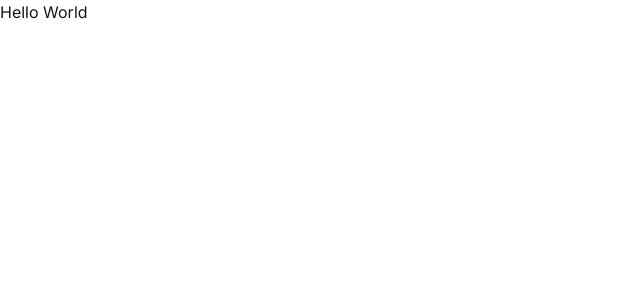
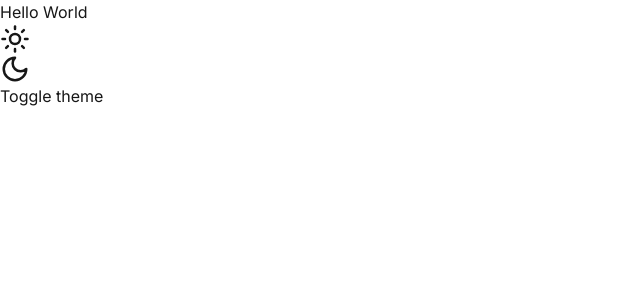
Before and after one commit to rcm-webdev/nextjs-portfolio-bento, a Next.js app: page / in a window 1280 px wide. Shown: the top 300 px of the page, without its empty margins (0-640 px from the left). Built offline with nearby package versions, Linux system fonts and the light colour scheme.

Commit message:
create theme toggle

```diff
--- /dev/null
+++ b/app/components/theme-toggle.tsx
@@ -0,0 +1,24 @@
+"use client";
+
+import { Moon, Sun } from "lucide-react";
+import { useTheme } from "next-themes";
+
+export function ThemeToggle() {
+  const { setTheme, theme } = useTheme();
+  return (
+    <button
+      className="relative inline-flex"
+      onClick={() => setTheme(theme === "light" ? "dark" : "light")}
+    >
+      <Sun
+        size="30"
+        className="transition-all scale-100 rotate-0 dark:-rotate-90 dark:scale-0"
+      />
+      <Moon
+        size="30"
+        className="absolute transition-all scale-0 rotate-90 dark:rotate-0 dark:scale-100"
+      />
+      <span className="sr-only">Toggle theme</span>
+    </button>
+  );
+}
--- a/app/page.tsx
+++ b/app/page.tsx
@@ -1,11 +1,13 @@
 import Image from "next/image";
+import { ThemeToggle } from "./components/theme-toggle";
 
 export default function Home() {
   return (
-    <main>
-      <h1 className="text-center text-green-900 font-semibold text-9xl">
-        Hello World
-      </h1>
+    <main className="flex flex-col items-center">
+      <div className="text-center">
+        <h1 className="">Hello World</h1>
+        <ThemeToggle />
+      </div>
     </main>
   );
 }
--- a/package.json
+++ b/package.json
@@ -9,6 +9,7 @@
     "lint": "next lint"
   },
   "dependencies": {
+    "lucide-react": "^0.396.0",
     "next": "14.2.4",
     "next-themes": "^0.3.0",
     "react": "^18",
```
Also changed, not shown: 1 other file (tests, documents, lock files or other folders).
